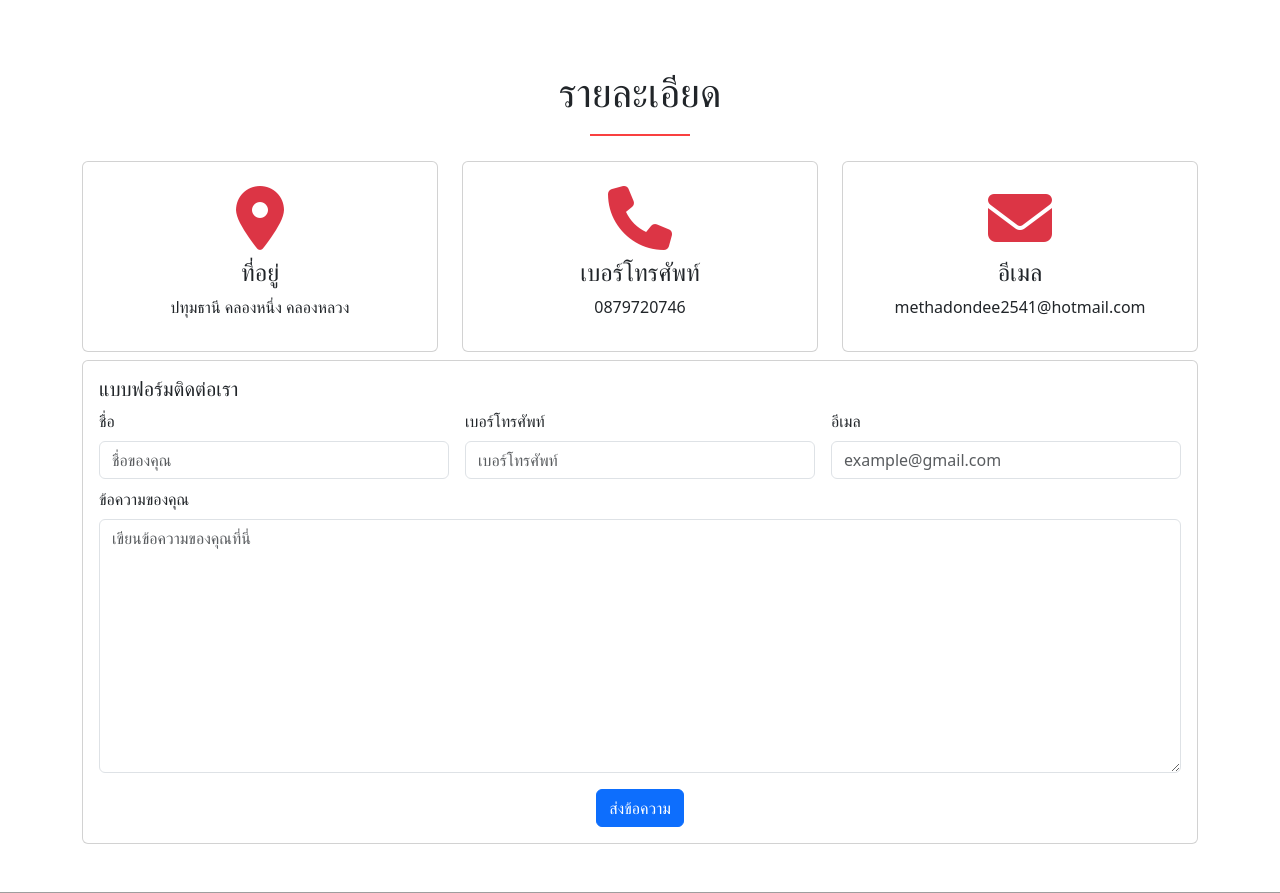
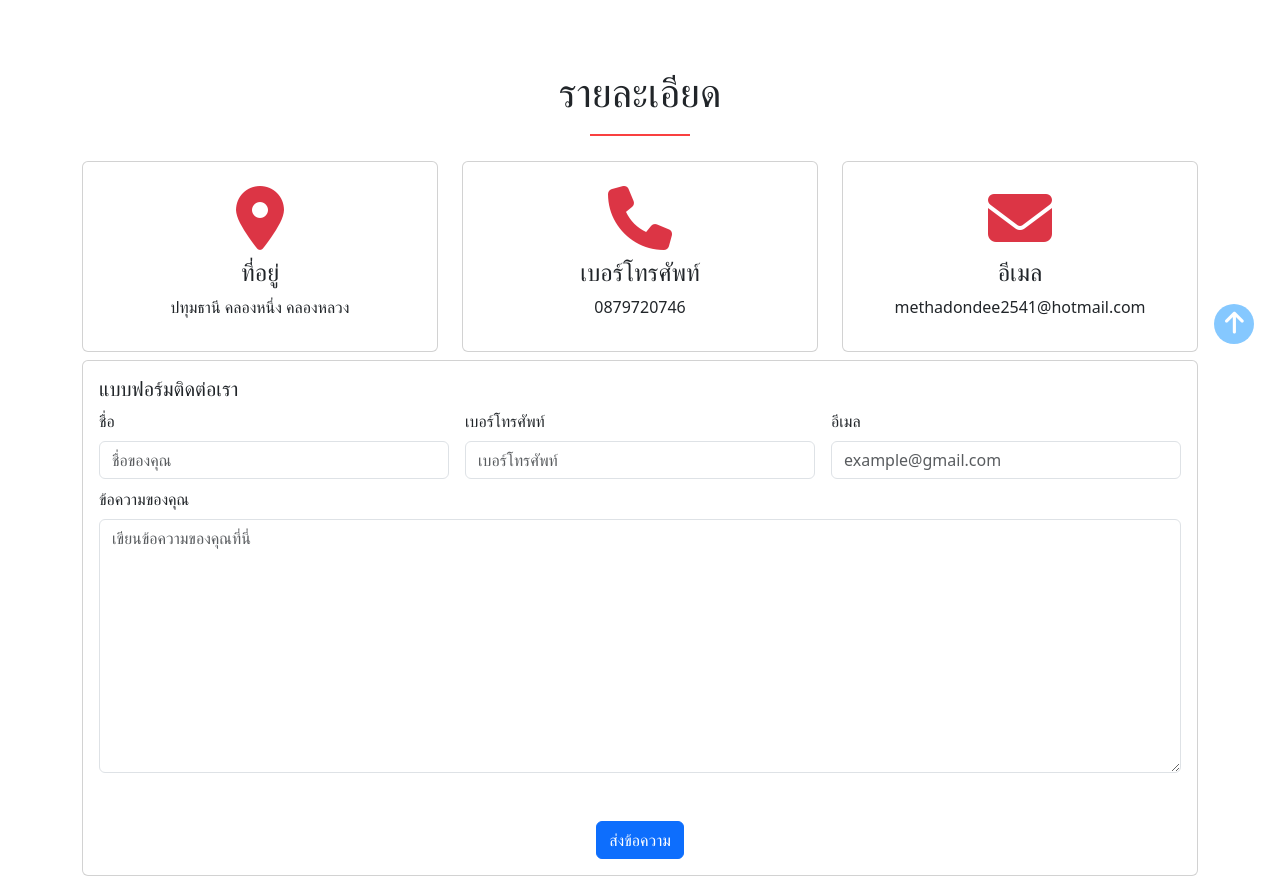
Before and after one commit to DonneyStark/web-blog, a PHP site: page /contact.html in a window 1280 px wide. Shown: the part 441-1334 px from the top of the page. Run offline with PHP 8.4, Linux system fonts and the light colour scheme; some libraries are stand-ins or nearby versions; grey boxes are pictures that could not be loaded.

Commit message:
add recaptcha and to-top feature

```diff
--- a/assets/css/style.css
+++ b/assets/css/style.css
@@ -239,3 +239,27 @@ li.inverted > .timeline-card{
     white-space: nowrap;
     overflow: hidden;
 }
+
+.owl-carousel .card-body{
+    height: 150px;
+    overflow: hidden;
+}
+
+.to-top{
+    position: fixed;
+    bottom: 15px;
+    width: 40px;
+    height: 40px;
+    background: rgba(94, 183, 255, 0.752);
+    color: #fff;
+    z-index: 999;
+    border-radius: 50%;
+    font-size: 25px;
+    right: 2%;
+    text-align: center;
+    cursor: pointer;
+}
+.to-top:hover{
+    color: white;
+    background: rgba(38, 157, 255, 0.752);
+}
--- a/assets/js/main.js
+++ b/assets/js/main.js
@@ -26,3 +26,7 @@ $(document).ready(function () {
     }
   });
 });
+
+$('.to-top').click(function(){
+    $('html,body').animate({scrollTop: '0px'}, 800)
+})
--- a/contact.html
+++ b/contact.html
@@ -10,6 +10,7 @@
     <link rel="stylesheet" href="node_modules/@fortawesome/fontawesome-free/css/all.min.css">
     <link rel="stylesheet" href="node_modules/owl.carousel/dist/assets/owl.carousel.min.css" />
     <link rel="stylesheet" href="node_modules/owl.carousel/dist/assets/owl.theme.default.min.css">
+
 </head>
 
 <body>
@@ -103,25 +104,37 @@
                         <div class="row g-3 ">
                             <div class="col-md-4 form-group">
                                 <label for="name" class="form-label">ชื่อ</label>
-                                <input type="text" id="name" class="form-control" placeholder="ชื่อของคุณ" aria-label="First name">
+                                <input type="text" id="name" class="form-control" placeholder="ชื่อของคุณ"
+                                    aria-label="First name">
                             </div>
                             <div class="col-md-4 form-group">
                                 <label for="phone" class="form-label">เบอร์โทรศัพท์</label>
-                                <input type="text" id="phone" class="form-control" placeholder="เบอร์โทรศัพท์" aria-label="First name">
+                                <input type="text" id="phone" class="form-control" placeholder="เบอร์โทรศัพท์"
+                                    aria-label="First name">
                             </div>
                             <div class="col-md-4 form-group">
                                 <label for="email" class="form-label">อีเมล</label>
-                                <input type="text" id="email" class="form-control" placeholder="example@gmail.com" aria-label="First name">
+                                <input type="text" id="email" class="form-control" placeholder="example@gmail.com"
+                                    aria-label="First name">
                             </div>
                         </div>
                         <div class="form-group mt-2">
                             <label for="message" class="form-label">ข้อความของคุณ</label>
-                            <textarea  id="message" rows="10" class="form-control" placeholder="เขียนข้อความของคุณที่นี่"></textarea>
+                            <textarea id="message" rows="10" class="form-control"
+                                placeholder="เขียนข้อความของคุณที่นี่"></textarea>
+                        </div>
+
+                        <div id="recaptcha-wrapper" class="text-center my-2 ">
+                            <div class="g-recaptcha d-inline-block" data-callback="recaptchaCallback"
+                                data-sitekey="6LcVb3YpAAAAAKrUXPJlqfWkj_bjeIzDZYaPSvGl"></div>
                         </div>
                         <button class="btn btn-primary d-block mx-auto mt-3" type="submit">ส่งข้อความ</button>
+
+
                     </div>
                 </div>
             </div>
+        </div>
         </div>
     </section>
 
@@ -201,12 +214,50 @@
             All Right Reserved
         </span>
     </footer>
+
+    <!-- to-top  -->
+    <div class="to-top">
+        <i class="fa-solid fa-arrow-up"></i>
+    </div>
+
     <script src="node_modules/jquery/dist/jquery.min.js"></script>
     <script src="node_modules/@popperjs/core/dist/umd/popper.min.js"></script>
     <script src="node_modules/bootstrap/dist/js/bootstrap.min.js"></script>
     <script src="/node_modules/owl.carousel/dist/owl.carousel.min.js"></script>
+    <script src="https://www.google.com/recaptcha/api.js" async defer></script>
     <script src="assets/js/main.js"></script>
     <script src="node_modules/jarallax/dist/jarallax.min.js"></script>
+    <script>
+        $(function () {
+            // global variables
+            captchaResized = false;
+            captchaWidth = 304;
+            captchaHeight = 78;
+            captchaWrapper = $('#recaptcha-wrapper');
+            captchaElements = $('#rc-imageselect, .g-recaptcha');
+
+            $(window).on('resize', function () {
+                resizeCaptcha();
+            });
+
+            resizeCaptcha();
+        });
+
+        function resizeCaptcha() {
+            if (captchaWrapper.width() >= captchaWidth) {
+                if (captchaResized) {
+                    captchaElements.css('transform', '').css('-webkit-transform', '').css('-ms-transform', '').css('-o-transform', '').css('transform-origin', '').css('-webkit-transform-origin', '').css('-ms-transform-origin', '').css('-o-transform-origin', '');
+                    captchaWrapper.height(captchaHeight);
+                    captchaResized = false;
+                }
+            } else {
+                var scale = (1 - (captchaWidth - captchaWrapper.width()) * (0.05 / 15));
+                captchaElements.css('transform', 'scale(' + scale + ')').css('-webkit-transform', 'scale(' + scale + ')').css('-ms-transform', 'scale(' + scale + ')').css('-o-transform', 'scale(' + scale + ')').css('transform-origin', '0 0').css('-webkit-transform-origin', '0 0').css('-ms-transform-origin', '0 0').css('-o-transform-origin', '0 0');
+                captchaWrapper.height(captchaHeight * scale);
+                if (captchaResized == false) captchaResized = true;
+            }
+        }
+    </script>
 </body>
 
 </html>
```
Also changed, not shown: about.html (+15 -9 lines), blog-detail.html (+3 -5 lines), blog.html (+15 -8 lines), index.html (+8 -0 lines), 1 other file.
